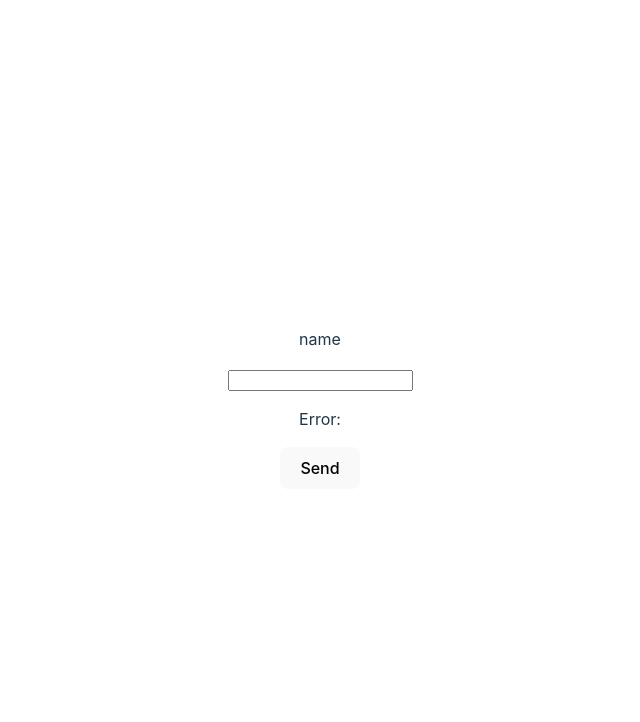
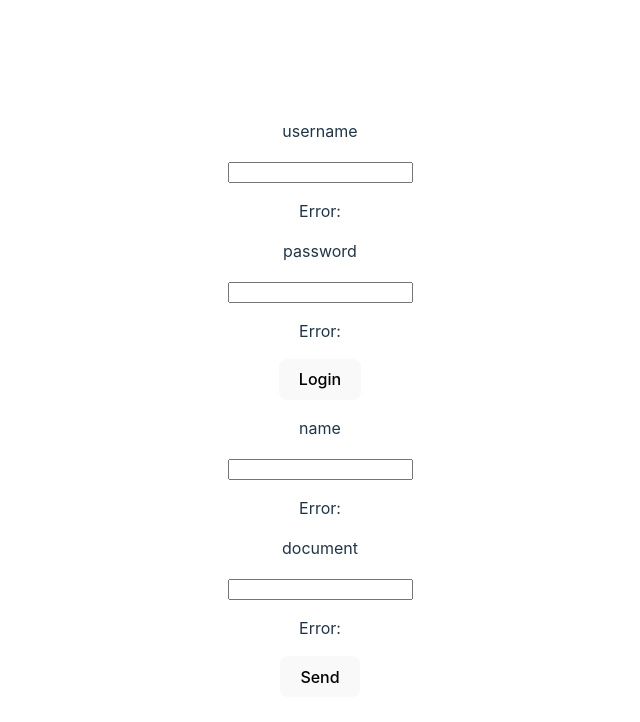
Before and after one commit to lehnihon/ts-nano-form, a React (Vite) app: page / in a window 1280 px wide. Shown: the top 722 px of the page, without its empty margins (320-960 px from the left). Built offline with nearby package versions, Linux system fonts and the light colour scheme.

Commit message:
add tests, fix type getForm

```diff
--- a/lib/nanoForm/index.ts
+++ b/lib/nanoForm/index.ts
@@ -22,8 +22,11 @@ const NanoForm = (params?: NanoFormProps): NanoFormType => {
       _formList.push(form);
   };
 
-  const getForm = (name: string) =>
-    _formList.find((item) => item.name === name);
+  const getForm = (name: string) => {
+    const findForm = _formList.find((item) => item.name === name);
+    if (findForm) return findForm;
+    throw new Error("Form not found, check if the name of this form exists");
+  };
 
   const setRulesMask = (rules: MaskOptions) => {
     _rulesMask = rules;
--- a/lib/types/index.ts
+++ b/lib/types/index.ts
@@ -6,7 +6,7 @@ export type NanoFormType = {
   unmaskMoney: (value: string) => string;
   getPlaceholder: (value: string) => string;
   createForm: CreateFormRef;
-  getForm: (name: string) => CreateFormType<any> | undefined;
+  getForm: (name: string) => CreateFormType<any>;
   setRulesMask: (rules: MaskOptions) => void;
   setRulesMoney: (rules: MoneyOptions) => void;
   getRules: () => {
--- a/package.json
+++ b/package.json
@@ -1,7 +1,7 @@
 {
   "name": "ts-nano-form",
   "private": false,
-  "version": "0.2.1",
+  "version": "0.2.2",
   "description": "A simple and versatile way to make forms. Lightweight and dependency free.",
   "type": "module",
   "files": [
--- a/src/App.tsx
+++ b/src/App.tsx
@@ -1,18 +1,35 @@
 import "./App.css";
-import TsFormUser from "./createFormUser";
-
 import InputText from "./InputText";
+import TsNanoForm from "./nanoForm";
+import NanoFormProvider from "./nanoFormProvider";
 
 function App() {
-  const handleSubmit = () => {
-    TsFormUser.submit((data) => console.log(data));
+  const formLogin = TsNanoForm.getForm("login");
+  const formUser = TsNanoForm.getForm("user");
+
+  const handleSubmitLogin = () => {
+    formLogin.submit((data) => console.log("submit login", data));
+  };
+
+  const handleSubmitUser = () => {
+    formUser.submit((data) => console.log("submit user", data));
   };
 
   return (
     <>
-      <InputText field="name" mask={["000-000", "00-000-000"]} />
+      <NanoFormProvider form={formLogin}>
+        <InputText name="username" />
+        <InputText name="password" />
 
-      <button onClick={handleSubmit}>Send</button>
+        <button onClick={handleSubmitLogin}>Login</button>
+      </NanoFormProvider>
+
+      <NanoFormProvider form={formUser}>
+        <InputText name="name" />
+        <InputText name="document" mask={["000-000", "00-000-000"]} />
+
+        <button onClick={handleSubmitUser}>Send</button>
+      </NanoFormProvider>
     </>
   );
 }
--- a/src/InputText.tsx
+++ b/src/InputText.tsx
@@ -1,25 +1,32 @@
 import { useSyncExternalStore } from "react";
-import TsFormUser from "./createFormUser";
+import useNanoForm from "./useNanoForm";
 
 interface InputTextProps {
-  field: string;
-  mask: string | string[];
+  name: string;
+  mask?: string | string[];
 }
 
-const InputText = ({ field, mask }: InputTextProps) => {
-  const { subscribeValue, subscribeError, getError, setValue, getMasked } =
-    TsFormUser.field(field);
+const InputText = ({ name, mask }: InputTextProps) => {
+  const { form } = useNanoForm();
+  const {
+    subscribeValue,
+    subscribeError,
+    getError,
+    setValue,
+    getValue,
+    getMasked,
+  } = form.field(name);
 
   const value = useSyncExternalStore(
     subscribeValue,
-    getMasked.bind(this, mask)
+    mask ? getMasked.bind(this, mask) : getValue
   );
   const error = useSyncExternalStore(subscribeError, getError);
 
   return (
     <>
-      <p>{field}</p>
-      <input value={value} onChange={(e) => setValue(e.target.value)} />
+      <p>{name}</p>
+      <input value={value || ""} onChange={(e) => setValue(e.target.value)} />
       <p>Error: {error}</p>
     </>
   );
--- a/src/createFormUser.ts
+++ b/src/createFormUser.ts
@@ -1,6 +1,6 @@
 import { array, InferType, object, string } from "yup";
 import validateYup from "./validateYup";
-import { TsNanoForm } from "./nanoForm";
+import TsNanoForm from "./nanoForm";
 
 export const userSchema = object({
   name: string().required(),
--- a/src/createFormUserZod.ts
+++ b/src/createFormUserZod.ts
@@ -1,6 +1,6 @@
 import { z } from "zod";
 import validateZod from "./validateZod";
-import { TsNanoForm } from "./nanoForm";
+import TsNanoForm from "./nanoForm";
 
 export const formSchema = z.object({
   name: z.string().trim().min(1),
--- a/src/nanoForm.tsx
+++ b/src/nanoForm.tsx
@@ -1,3 +1,35 @@
 import NanoForm from "../lib/nanoForm";
+import { array, InferType, object, string } from "yup";
+import validateYup from "./validateYup";
 
-export const TsNanoForm = NanoForm();
+const userSchema = object({
+  name: string().required(),
+  document: string().required(),
+  data: array(
+    object({
+      image: string().required(),
+    })
+  ).required(),
+});
+
+const loginSchema = object({
+  username: string().required(),
+  password: string().required(),
+});
+
+type FormUser = InferType<typeof userSchema>;
+type FormLogin = InferType<typeof loginSchema>;
+
+const TsNanoForm = NanoForm();
+
+TsNanoForm.createForm<FormUser>({
+  name: "user",
+  resolver: validateYup(userSchema),
+});
+
+TsNanoForm.createForm<FormLogin>({
+  name: "login",
+  resolver: validateYup(loginSchema),
+});
+
+export default TsNanoForm;
--- /dev/null
+++ b/src/nanoFormProvider.tsx
@@ -0,0 +1,26 @@
+/* eslint-disable @typescript-eslint/no-explicit-any */
+import { createContext, ReactNode } from "react";
+import { CreateFormType } from "../lib/types";
+
+export interface NanoFormContextType {
+  form: CreateFormType<any>;
+}
+
+export const NanoFormContext = createContext<NanoFormContextType | undefined>(
+  undefined
+);
+
+interface NanoFormProviderProps {
+  form: CreateFormType<any>;
+  children: ReactNode;
+}
+
+const NanoFormProvider = ({ form, children }: NanoFormProviderProps) => {
+  return (
+    <NanoFormContext.Provider value={{ form }}>
+      {children}
+    </NanoFormContext.Provider>
+  );
+};
+
+export default NanoFormProvider;
--- /dev/null
+++ b/src/useNanoForm.tsx
@@ -0,0 +1,12 @@
+import { useContext } from "react";
+import { NanoFormContext, NanoFormContextType } from "./nanoFormProvider";
+
+const useNanoForm = (): NanoFormContextType => {
+  const context = useContext(NanoFormContext);
+  if (!context) {
+    throw new Error("useNanoForm deve ser usado dentro de um NanoFormProvider");
+  }
+  return context;
+};
+
+export default useNanoForm;
```
Also changed, not shown: 1 other file (tests, documents, lock files or other folders).
